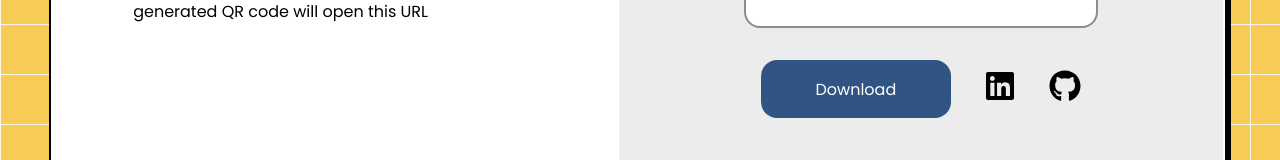
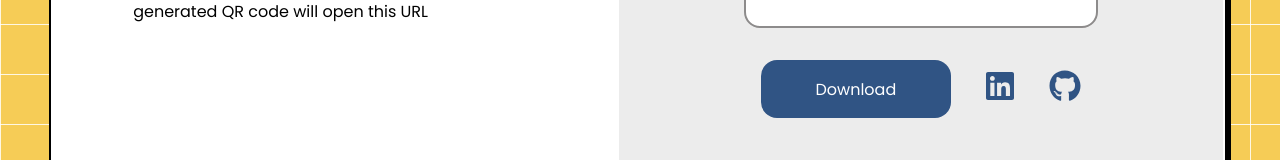
Before and after one commit to NoobSourabh/QRify, a React (Vite) app: page / in a window 1280 px wide. Shown: the part 576-736 px from the top of the page. Built offline with nearby package versions, Linux system fonts and the light colour scheme; a web font is replaced by a local one.

Commit message:
Image and other fixes

```diff
--- a/src/App.css
+++ b/src/App.css
@@ -5,3 +5,8 @@
     linear-gradient(rgba(255, 255, 255, 0.834) 1px, transparent 1px);
   background-size: 50px 50px; /* Adjust size to match the square dimensions */
 }
+
+a:link{
+color:none;
+text-decoration: none;
+}
--- a/src/Components/Qr/index.jsx
+++ b/src/Components/Qr/index.jsx
@@ -40,10 +40,22 @@
           <p>Download</p>
         </div>
         <div>
-          <FaLinkedin className="links" />
+          <a
+            href="https://www.linkedin.com/in/your-linkedin-profile"
+            target="_blank"
+            rel="noopener noreferrer"
+          >
+            <FaLinkedin className="links" />
+          </a>
         </div>
         <div>
-          <FaGithub className="links" />
+          <a
+            href="https://github.com/NoobSourabh"
+            target="_blank"
+            rel="noopener noreferrer"
+          >
+            <FaGithub className="links" />
+          </a>
         </div>
       </div>
     </div>
--- a/src/Components/Qr/styles.css
+++ b/src/Components/Qr/styles.css
@@ -56,4 +56,5 @@
 
 .links{
 font-size: 2rem;
+color:#305484;
 }
```
